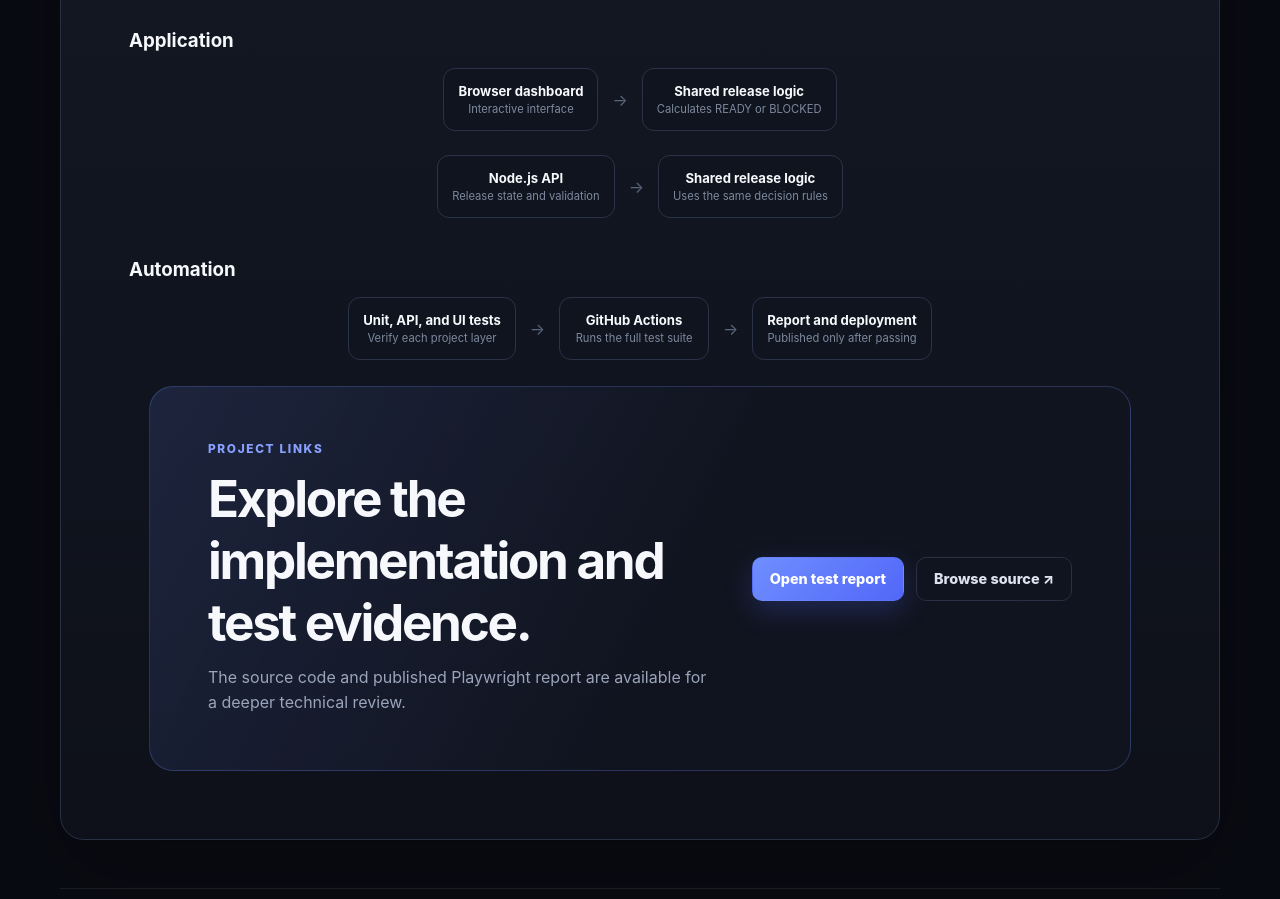
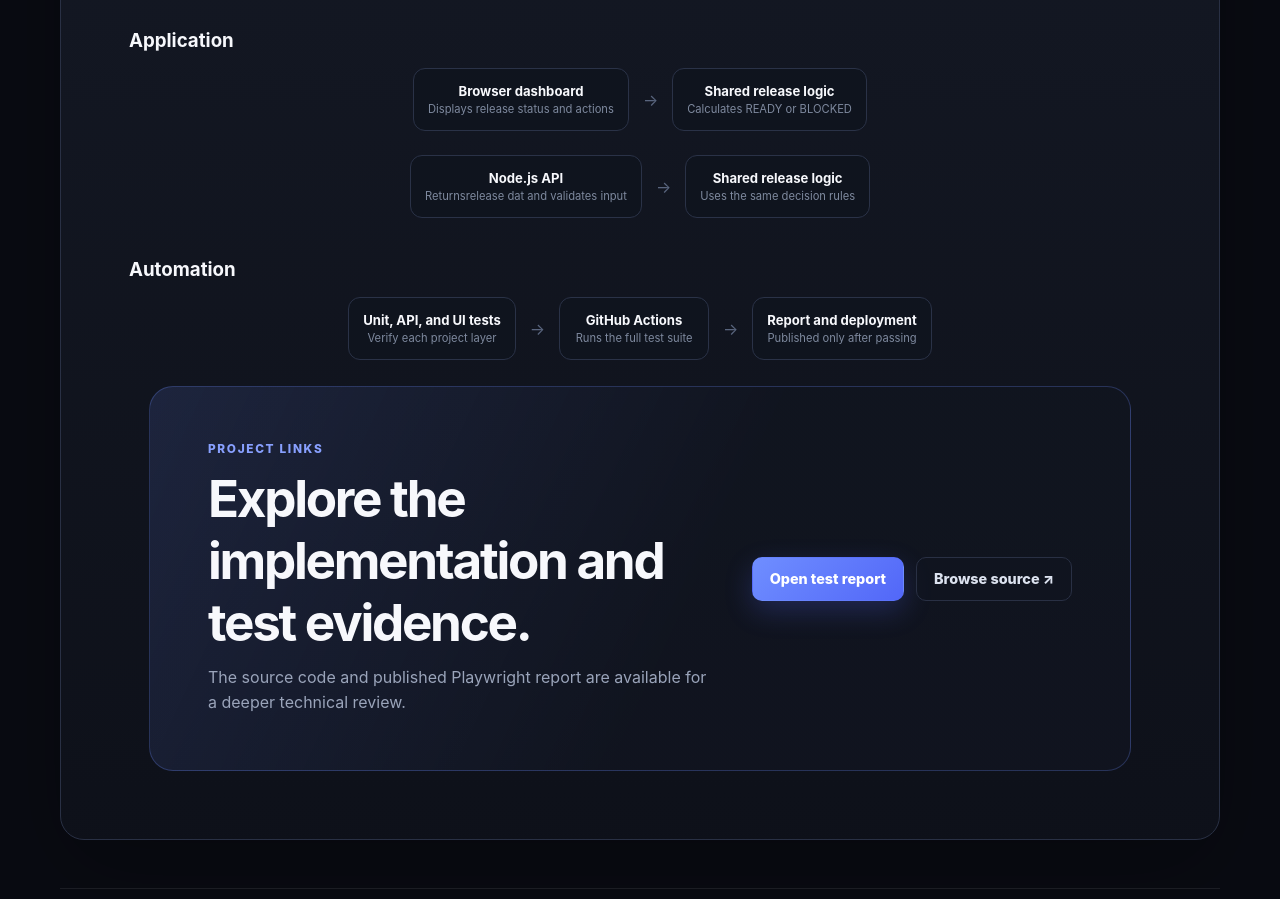
Before and after one commit to dillon-olivi/release-readiness-demo, a website with bundled scripts: page src/public/index.html in a window 1280 px wide. Shown: the part 1955-2854 px from the top of the page. Built offline with nearby package versions, Linux system fonts and the light colour scheme.

Commit message:
Update descriptions in index.html for clarity

```diff
--- a/src/public/index.html
+++ b/src/public/index.html
@@ -186,7 +186,7 @@
     <div class="flow">
       <div>
         <strong>Browser dashboard</strong>
-        <span>Interactive interface</span>
+        <span>Displays release status and actions</span>
       </div>
 
       <span class="flow-arrow">→</span>
@@ -200,7 +200,7 @@
     <div class="flow">
       <div>
         <strong>Node.js API</strong>
-        <span>Release state and validation</span>
+        <span>Returnsrelease dat and validates input</span>
       </div>
 
       <span class="flow-arrow">→</span>
```
